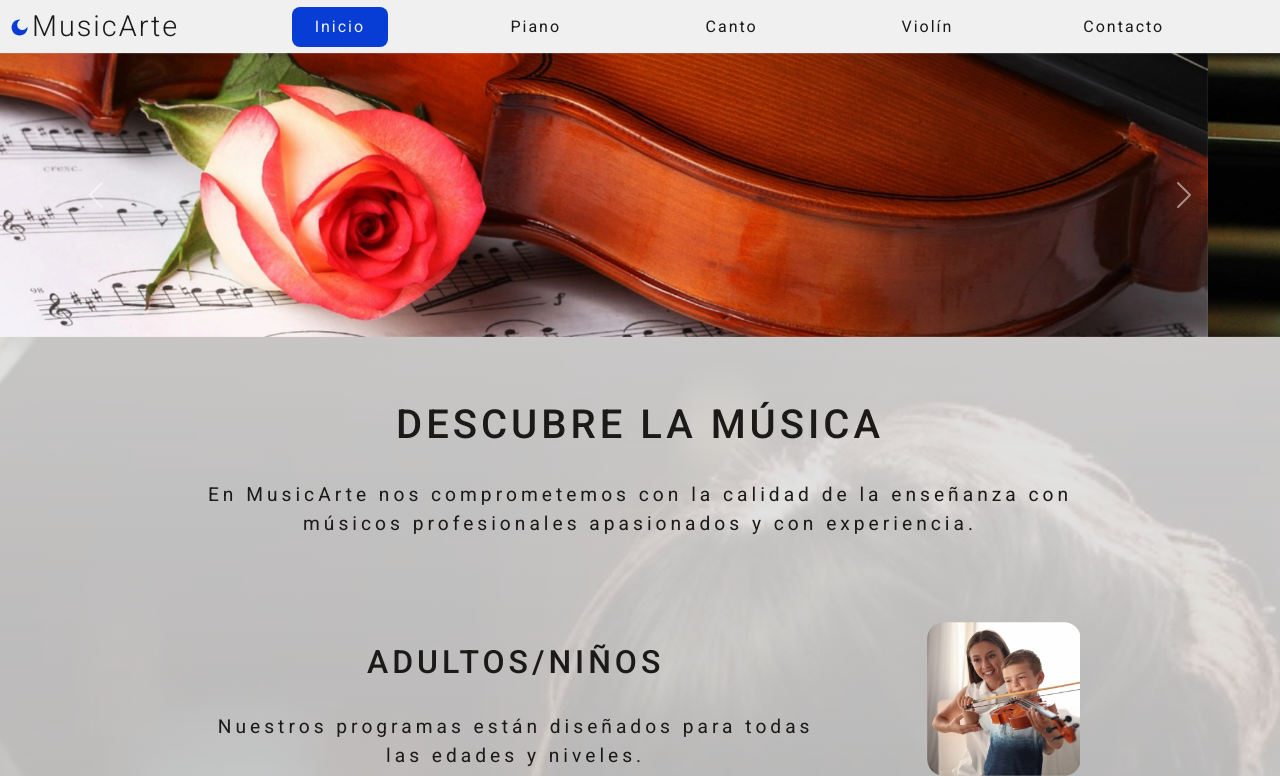
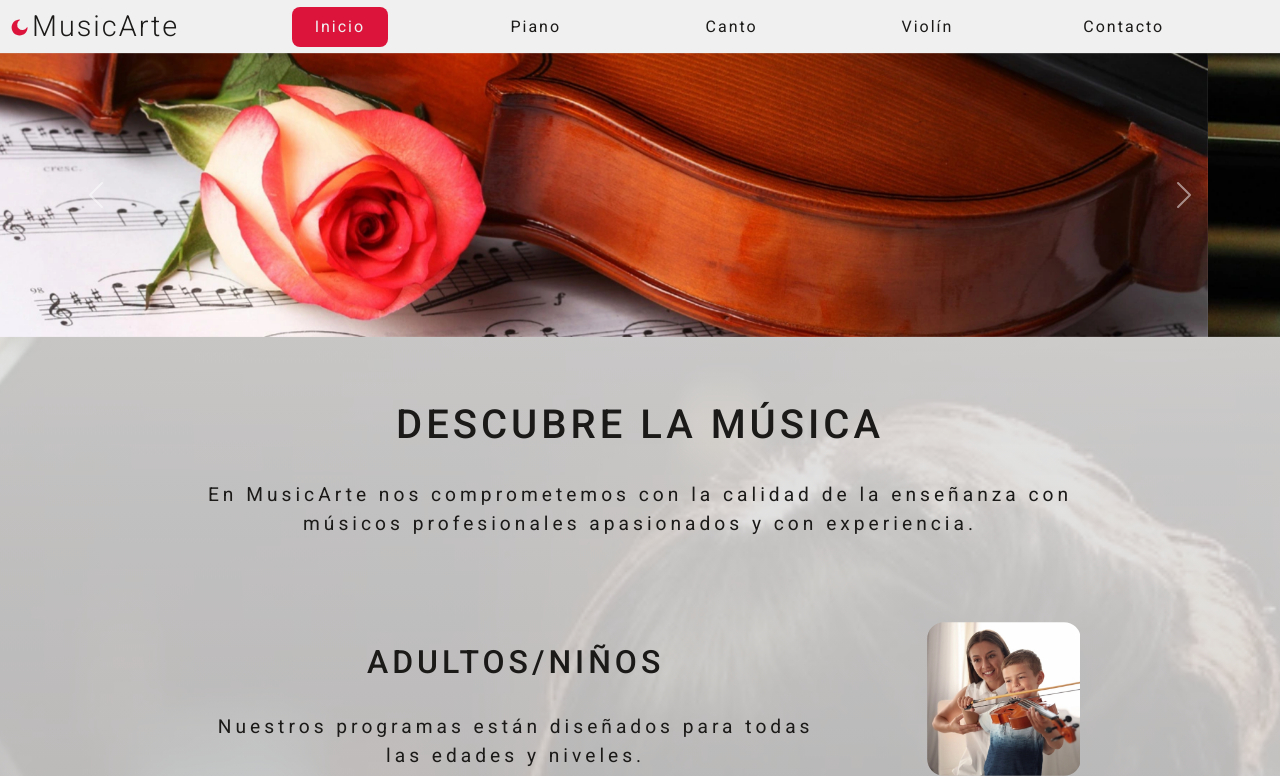
Before and after one commit to tomasjrl/tomasjrl-Coderhouse-Comision61900, a website: page index.html in a window 1280 px wide. Shown: the top 776 px of the page. Drawn offline with nearby package versions, Linux system fonts and the light colour scheme.

Commit message:
cambio de importancia en colores (rojo por sobre amarillo/azul)

```diff
--- a/index.html
+++ b/index.html
@@ -38,8 +38,8 @@
 <body>
   <!-- MODO CLARO/OSCURO -->
   <input type="checkbox" id="toggleMode">
-  <label for="toggleMode" class="toggleLight" title="Cambiar a modo oscuro"><svg xmlns="http://www.w3.org/2000/svg" width="1.2rem" height="1.2rem" viewBox="0 0 16 16"><path fill="currentColor" d="M8 12a4 4 0 1 0 0-8a4 4 0 0 0 0 8M8 0a.5.5 0 0 1 .5.5v2a.5.5 0 0 1-1 0v-2A.5.5 0 0 1 8 0m0 13a.5.5 0 0 1 .5.5v2a.5.5 0 0 1-1 0v-2A.5.5 0 0 1 8 13m8-5a.5.5 0 0 1-.5.5h-2a.5.5 0 0 1 0-1h2a.5.5 0 0 1 .5.5M3 8a.5.5 0 0 1-.5.5h-2a.5.5 0 0 1 0-1h2A.5.5 0 0 1 3 8m10.657-5.657a.5.5 0 0 1 0 .707l-1.414 1.415a.5.5 0 1 1-.707-.708l1.414-1.414a.5.5 0 0 1 .707 0m-9.193 9.193a.5.5 0 0 1 0 .707L3.05 13.657a.5.5 0 0 1-.707-.707l1.414-1.414a.5.5 0 0 1 .707 0m9.193 2.121a.5.5 0 0 1-.707 0l-1.414-1.414a.5.5 0 0 1 .707-.707l1.414 1.414a.5.5 0 0 1 0 .707M4.464 4.465a.5.5 0 0 1-.707 0L2.343 3.05a.5.5 0 1 1 .707-.707l1.414 1.414a.5.5 0 0 1 0 .708"/></svg></label>
-  <label for="toggleMode" class="toggleDark" title="Cambiar a modo claro"><svg xmlns="http://www.w3.org/2000/svg" width="1.2rem" height="1.2rem" viewBox="0 0 24 24"><path fill="currentColor" d="M12 22c5.523 0 10-4.477 10-10c0-.463-.694-.54-.933-.143a6.5 6.5 0 1 1-8.924-8.924C12.54 2.693 12.463 2 12 2C6.477 2 2 6.477 2 12s4.477 10 10 10"/></svg></label>
+  <label for="toggleMode" class="toggleLight" title="Cambiar a modo claro"><svg xmlns="http://www.w3.org/2000/svg" width="1.2rem" height="1.2rem" viewBox="0 0 16 16"><path fill="currentColor" d="M8 12a4 4 0 1 0 0-8a4 4 0 0 0 0 8M8 0a.5.5 0 0 1 .5.5v2a.5.5 0 0 1-1 0v-2A.5.5 0 0 1 8 0m0 13a.5.5 0 0 1 .5.5v2a.5.5 0 0 1-1 0v-2A.5.5 0 0 1 8 13m8-5a.5.5 0 0 1-.5.5h-2a.5.5 0 0 1 0-1h2a.5.5 0 0 1 .5.5M3 8a.5.5 0 0 1-.5.5h-2a.5.5 0 0 1 0-1h2A.5.5 0 0 1 3 8m10.657-5.657a.5.5 0 0 1 0 .707l-1.414 1.415a.5.5 0 1 1-.707-.708l1.414-1.414a.5.5 0 0 1 .707 0m-9.193 9.193a.5.5 0 0 1 0 .707L3.05 13.657a.5.5 0 0 1-.707-.707l1.414-1.414a.5.5 0 0 1 .707 0m9.193 2.121a.5.5 0 0 1-.707 0l-1.414-1.414a.5.5 0 0 1 .707-.707l1.414 1.414a.5.5 0 0 1 0 .707M4.464 4.465a.5.5 0 0 1-.707 0L2.343 3.05a.5.5 0 1 1 .707-.707l1.414 1.414a.5.5 0 0 1 0 .708"/></svg></label>
+  <label for="toggleMode" class="toggleDark" title="Cambiar a modo oscuro"><svg xmlns="http://www.w3.org/2000/svg" width="1.2rem" height="1.2rem" viewBox="0 0 24 24"><path fill="currentColor" d="M12 22c5.523 0 10-4.477 10-10c0-.463-.694-.54-.933-.143a6.5 6.5 0 1 1-8.924-8.924C12.54 2.693 12.463 2 12 2C6.477 2 2 6.477 2 12s4.477 10 10 10"/></svg></label>
   <!-- HEADER -->
   <header>
     <!-- MENU NAVEGACION BOOTSTRAP -->
--- a/sass/global/_colores.scss
+++ b/sass/global/_colores.scss
@@ -2,8 +2,8 @@
 
 $color-primero: rgb(240, 240, 240);
 $color-segundo: rgb(27, 26, 25);
-$color-tercero: rgb(7, 61, 212);
-$color-cuarto: rgb(225, 202, 83);
+$color-tercero: rgb(225, 202, 83);
+$color-cuarto: rgb(7, 61, 212);
 $color-quinto: rgb(220, 20, 60);
 $color-fondo-op50: rgba(220, 220, 220, 0.5);
 $color-fondo-op50-oscuro: rgba(0, 0, 0, 0.5);
@@ -106,14 +106,24 @@ main.contacto .contenedor .section3 form button {
   color: $color-segundo;
 }
 
+.toggleDark:hover {
+  color: $color-cuarto;
+}
+
+.toggleLight:hover {
+  color: $color-tercero;
+}
+
 .toggleDark,
-.toggleLight:hover,
+.toggleLight,
 .navbar-brand:hover,
 .navbar-toggler svg:hover,
 footer div#redes ul li a:hover {
-  color: $color-tercero;
+  color: $color-quinto;
 }
 
+main#index .main .divisor2 .card span.background,
+.back-to-top,
 main#index .main .divisor2 .card a.active:hover,
 main#musica .divisor-2 .section4 a:hover,
 main.contacto .contenedor .section3 form select:hover,
@@ -122,21 +132,11 @@ main.contacto .contenedor .section3 form input:hover,
 main.contacto .contenedor .section3 form textarea:hover,
 a[aria-current="page"],
 .nav-link:hover {
-  background-color: $color-tercero;
+  background-color: $color-quinto;
 }
 
 .checkbox input#checkbox {
-  accent-color: $color-tercero;
-}
-
-.toggleDark:hover,
-.toggleLight {
-  color: $color-cuarto;
-}
-
-main#index .main .divisor2 .card span.background,
-.back-to-top {
-  background-color: $color-quinto;
+  accent-color: $color-quinto;
 }
 
 // 'DARK MODE' = Declaraciones
@@ -196,14 +196,7 @@ body.dark-mode {
     color: $color-primero;
   }
 
-  .navbar-toggler,
-  main#index .main .divisor2 .card a.active:hover,
-  main#musica .divisor-2 .section4 a:hover,
-  main.contacto .contenedor .section3 form button:hover,
-  main.contacto .contenedor .section3 form input:hover,
-  main.contacto .contenedor .section3 form textarea:hover,
-  header a[aria-current="page"],
-  .nav-link:hover {
+  .navbar-toggler {
     color: $color-segundo;
   }
 
@@ -225,27 +218,20 @@ body.dark-mode {
     @include background-image("../assets/img/background/2.webp");
   }
 
-  .toggleDark:hover {
-    color: $color-tercero;
+  .navbar-brand:hover {
+    color: $color-quinto;
   }
 
-  .navbar-brand:hover,
-  .navbar-toggler svg:hover,
-  footer div#redes ul li a:hover {
-    color: $color-cuarto;
-  }
-
+  main#index .main .divisor2 .card span.background,
+  .back-to-top,
   main#index .main .divisor2 .card a.active:hover,
   main#musica .divisor-2 .section4 a:hover,
+  main.contacto .contenedor .section3 form select:hover,
   main.contacto .contenedor .section3 form button:hover,
   main.contacto .contenedor .section3 form input:hover,
   main.contacto .contenedor .section3 form textarea:hover,
   a[aria-current="page"],
   .nav-link:hover {
-    background-color: $color-cuarto;
-  }
-
-  .checkbox input#checkbox {
-    accent-color: $color-cuarto;
+    background-color: $color-quinto;
   }
 }
```
Also changed, not shown: css/styles.css, 1 other file.
